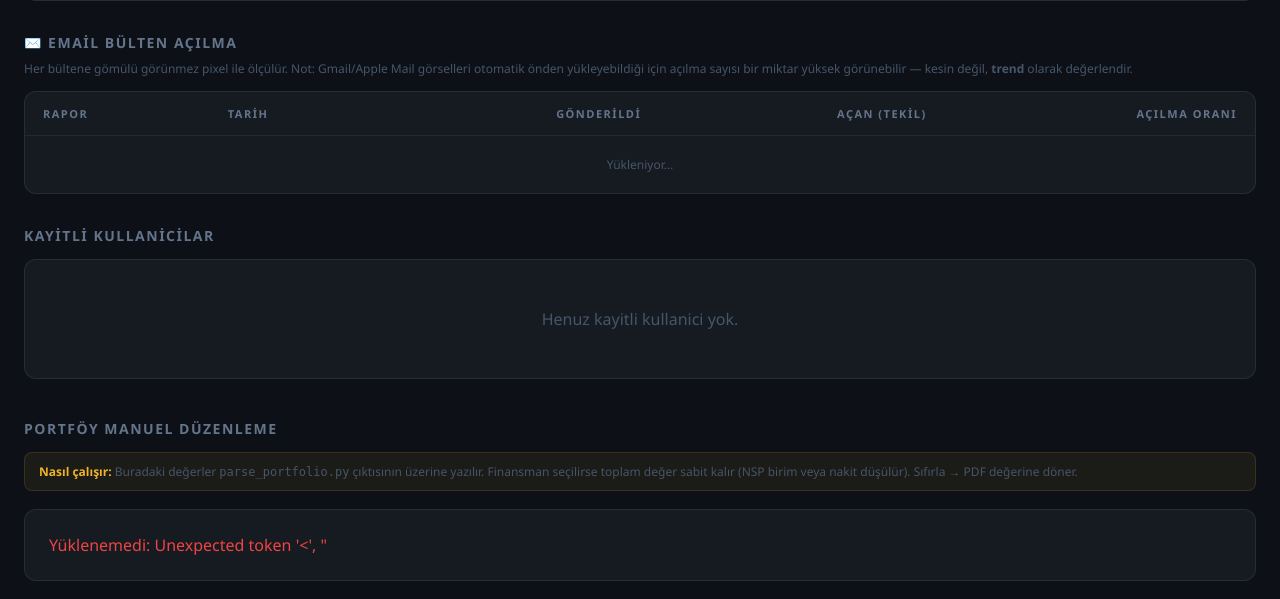
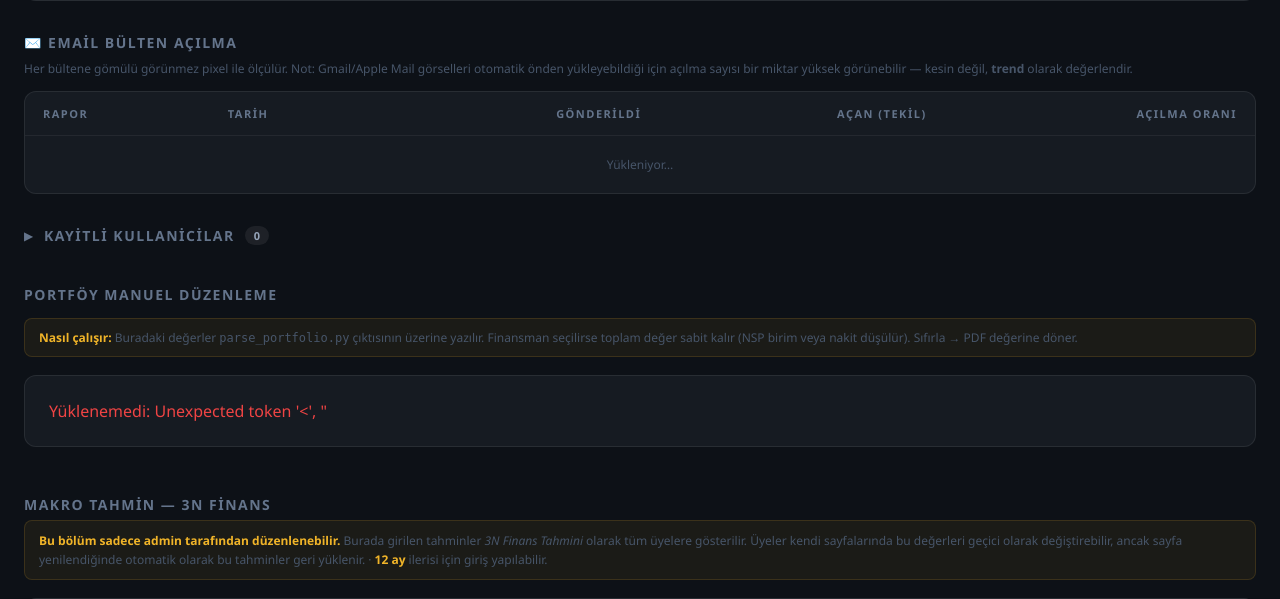
Before and after one commit to Revqqwer/tr-data-dashboard, a Flask app: template templates/admin.html in a window 1280 px wide. Shown: the part 1313-1912 px from the top of the page. Run offline with Flask 3, Linux system fonts and the light colour scheme; the template is opened without the code that fills it, so the values that code supplies are empty.

Commit message:
feat: admin kayitli kullanicilar listesi tiklayinca acilir (varsayilan kapali)

```diff
--- a/templates/admin.html
+++ b/templates/admin.html
@@ -299,9 +299,13 @@
   </table>
 </div>
 
-<!-- Kullanıcı tablosu -->
-<h2 style="font-size:14px;letter-spacing:1.5px;text-transform:uppercase;color:#64748b;margin-bottom:14px;">Kayitli Kullanicilar</h2>
-<div class="table-wrap" style="margin-bottom:32px;">
+<!-- Kullanıcı tablosu (tıklayınca açılır) -->
+<h2 onclick="toggleUsers()" style="font-size:14px;letter-spacing:1.5px;text-transform:uppercase;color:#64748b;margin-bottom:14px;cursor:pointer;user-select:none;display:flex;align-items:center;gap:10px;">
+  <span id="usersChevron" style="display:inline-block;transition:transform .2s;font-size:11px;">▶</span>
+  Kayitli Kullanicilar
+  <span style="background:rgba(255,255,255,0.07);color:#94a3b8;font-size:11px;padding:2px 9px;border-radius:10px;letter-spacing:0;">{{ users|length }}</span>
+</h2>
+<div class="table-wrap" id="usersWrap" style="margin-bottom:32px;display:none;">
   {% if users %}
   <table>
     <thead>
@@ -523,6 +527,14 @@
       </tr>`;
     }).join('');
   }catch(e){ console.error(e); }
+}
+
+function toggleUsers(){
+  const wrap = document.getElementById('usersWrap');
+  const chev = document.getElementById('usersChevron');
+  const open = wrap.style.display !== 'none';
+  wrap.style.display = open ? 'none' : 'block';
+  chev.style.transform = open ? '' : 'rotate(90deg)';
 }
 
 window.addEventListener('DOMContentLoaded', () => { loadSubscribers(); loadPageviews(); loadEmailStats(); });
```
